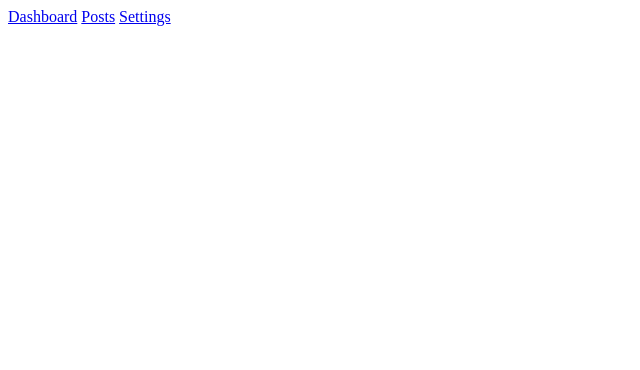
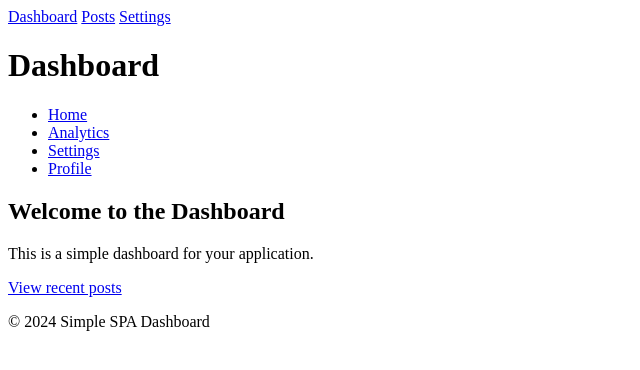
Before and after one commit to Albiona19/Build-a-Single-Page-Application-with-JavaScript, a website with bundled scripts: page frontend/index.html in a window 1280 px wide. Shown: the whole page, without its empty margins (0-640 px from the left). Built offline with nearby package versions, Linux system fonts and the light colour scheme.

Commit message:
daschboard view

```diff
--- a/frontend/index.html
+++ b/frontend/index.html
@@ -7,12 +7,13 @@
 </head>
 <body>
     <nav class="nav">
-        <a href="/" class="nav__link data-link">Dashboard</a>
-        <a href="/posts" class="nav__link data-link">Posts</a>
-        <a href="/seetings" class="nav__link data-link">Settings</a>
+        <a href="/" class="nav__link" data-link>Dashboard</a>
+        <a href="/posts" class="nav__link" data-link>Posts</a>
+        <a href="/settings" class="nav__link" data-link>Settings</a>
 
     </nav>
+    <div id="app"></div>
 
-    <script type="module" src="/static/js/index.js"></script>
+    <script type="module" src="./static/js/index.js"></script>
 </body>
 </html>
--- a/frontend/static/js/index.js
+++ b/frontend/static/js/index.js
@@ -1,43 +1,45 @@
+import Dashboard from './views/Dashboard.js'; // Sigurohu që kjo është e saktë
 
-const navigateTo= url =>{
-    history.pushState(null,null,url);
+const navigateTo = (url) => {
+    history.pushState(null, null, url);
     router();
-}
+};
 
 const router = async () => {
     const routes = [
-        {path: "/", view:()=> console.log('Viewing Dashboard')},
-        {path: "/posts", view:()=> console.log('Viewing Posts')},
-        {path: "/settings", view:()=> console.log('Viewing Settings')},
+        { path: "/", view: Dashboard },
+        // Mund të shtoni më shumë rrugë këtu
+    ];
 
-
-    ]
-
-// Test each route for potential match
-const potentialMatches=routes.map(route=>{
-    return{
-        route:route,
-        isMatch: location.pathname===route.path
+    const potentialMatches = routes.map(route => {
+        return {
+            route: route,
+            isMatch: location.pathname === route.path
         };
     });
-// console.log(potentialMatches)
+
     let match = potentialMatches.find(potentialMatch => potentialMatch.isMatch);
 
-if(!match){
-    match={
+    if (!match) {
+        match = {
             route: routes[0],
-        isMatch:true
+            isMatch: true
+        };
     }
-}
-console.log(match.route.view())
+
+    const view = new match.route.view();
+    document.querySelector("#app").innerHTML = await view.getHtml();
 };
+
 window.addEventListener("popstate", router);
-document.addEventListener("DOMContentLoaded", ()=>{
+
+document.addEventListener("DOMContentLoaded", () => {
     document.body.addEventListener("click", e => {
-    if(e.target.matches("[data-link]")){
+        if (e.target.matches("[data-link]")) {
             e.preventDefault();
             navigateTo(e.target.href);
         }
-    })
-    router();
-})
+    });
+
+    router(); // Kthe në fillim
+});
--- /dev/null
+++ b/frontend/static/js/views/Abstractview.js
@@ -0,0 +1,12 @@
+export default class{
+    constructor(){
+
+    }
+    setTitle(title){
+        document.title=title;
+
+    }
+    async getHtml(){
+        return "";
+    }
+}
--- /dev/null
+++ b/frontend/static/js/views/Dashboard.js
@@ -0,0 +1,36 @@
+import AbstractView from './Abstractview.js';
+
+export default class extends AbstractView{
+    constructor(){
+        super();
+        this.setTitle("Dashboard");
+
+    }
+    async getHtml(){
+        return `
+            <header>
+                <h1>Dashboard</h1>
+                <nav>
+                    <ul>
+                        <li><a href="#" onclick="loadContent('home')">Home</a></li>
+                        <li><a href="#" onclick="loadContent('analytics')">Analytics</a></li>
+                        <li><a href="#" onclick="loadContent('settings')">Settings</a></li>
+                        <li><a href="#" onclick="loadContent('profile')">Profile</a></li>
+                    </ul>
+                </nav>
+            </header>
+
+            <main id="content">
+                <section class="card">
+                    <h2>Welcome to the Dashboard</h2>
+                    <p>This is a simple dashboard for your application.</p>
+                </section>
+            </main>
+            <a href="/posts" data-link>View recent posts</a>
+
+            <footer>
+                <p>&copy; 2024 Simple SPA Dashboard</p>
+            </footer>
+        `;
+    }
+}
```
Lines whose indentation alone changed are shown as unchanged.
